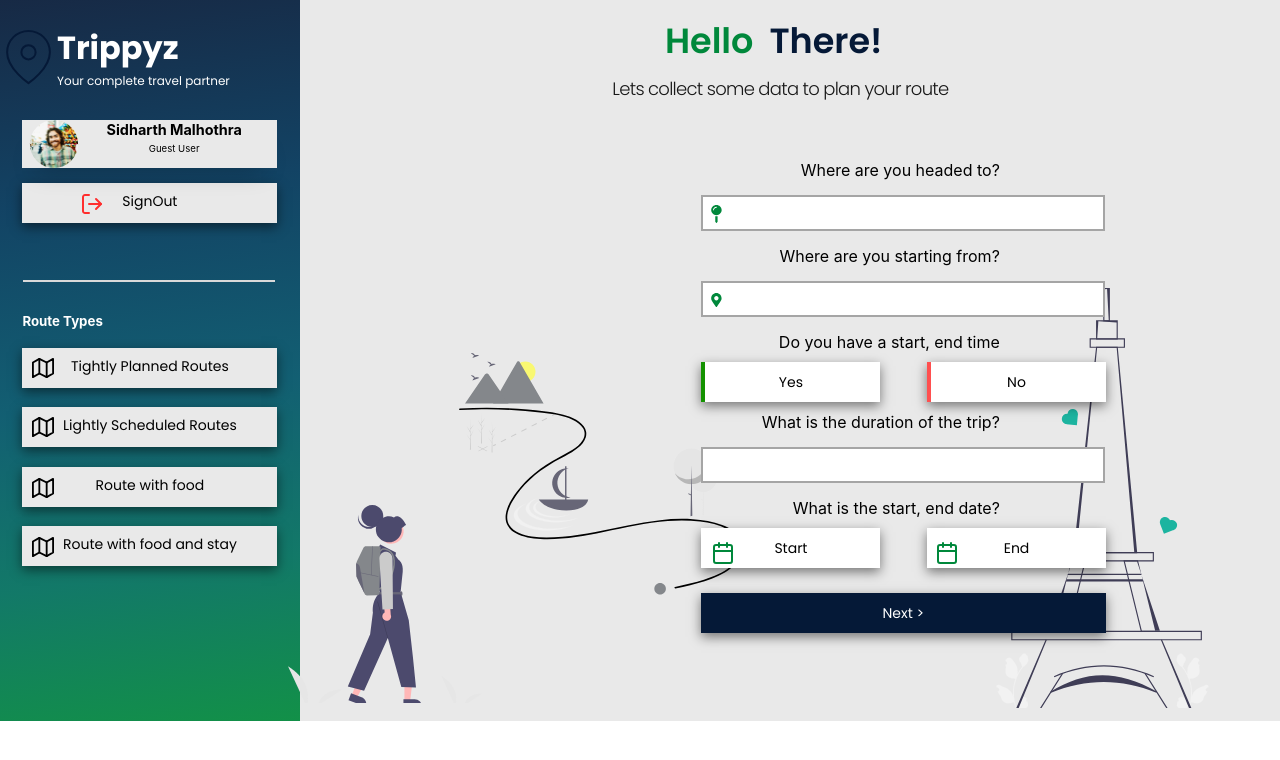
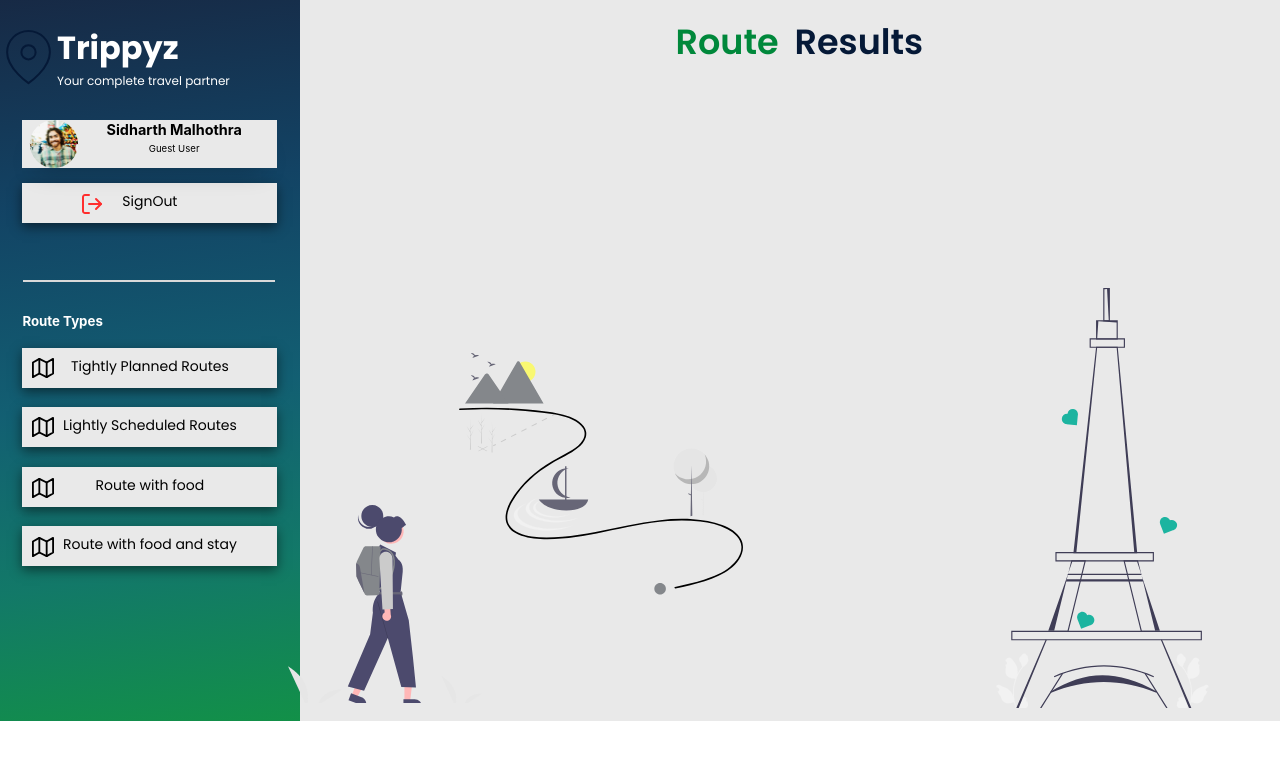
Before and after one commit to rohananilkumar/trippyz-frontend, a React (Create React App) app: page /route_results in a window 1280 px wide. Shown: the top 760 px of the page. Built offline with nearby package versions, Linux system fonts and the light colour scheme; a web font is replaced by a local one.

Commit message:
routeresults updated

```diff
--- a/src/pages/Routeresult.js
+++ b/src/pages/Routeresult.js
@@ -3,14 +3,6 @@
 import DashboardLayout from "../components/layouts/DashboardLayout"
 import Sidebar from "../components/ui/Sidebar"
 import Title from "../components/ui/Title"
-import LabelledInput from "../components/ui/LabelledInput"
-import PrimaryButton from "../components/ui/PrimaryButton"
-import calendar from "../assets/Icons/calendar.svg"
-import yes from "../assets/Icons/yes.svg"
-import no from "../assets/Icons/no.svg"
-import start from "../assets/Icons/start.svg"
-import dest from "../assets/Icons/dest.svg"
-
 
 const Details = () => {
   return (
@@ -21,69 +13,16 @@
      <Sidebar />
      <DashboardLayout/>
      <Title
-      titlefirst={"Hello"}
-      titlesec={"There!"}
-      tagLine={"Lets collect some data to plan your route"}/>
+      titlefirst={"Route"}
+      titlesec={"Results"}
+      />
 
 
 
 
-<div className={styles.buttons}>
-    <h8 className={styles.inquiry}>Where are you headed to?</h8>
-    <img src={dest} alt="destination" className={styles.dest}/>
-     <LabelledInput
-
-      onChange={(x) => {
-      console.log(x);
-     }}
-     className={styles.but}/>
-
-    <h8 className={styles.inquiry}>Where are you starting from?</h8>
-    <img src={start} alt="start" className={styles.start}/>
-    <LabelledInput
-          onChange={(x) => {
-          console.log(x);
-        }}
-        className={styles.but}/>
-    <h8 className={styles.inquiry}>Do you have a start, end time</h8>
-    <div className={styles.combine}>
-    <img src={yes} alt="yes" className={styles.yes}/>
-    <PrimaryButton
-          label={"Yes"}
-          className={styles.smallbut}/>
-    <img src={no} alt="no" className={styles.no}/>
-    <PrimaryButton
-          label={"No"}
-          className={styles.smallbut}/>
-    </div>
-    <h8 className={styles.inquiry}>What is the duration of the trip?</h8>
-    <LabelledInput
-              //label={"What is the duration of the trip?"}
-              onChange={(x) => {
-              console.log(x);
-            }}
-            className={styles.but}/>
-
-<h8 className={styles.inquiry}>What is the start, end date?</h8>
-    <div className={styles.combine}>
-    <img src={calendar} alt="calendar" className={styles.calendarstart}/>
-    <PrimaryButton
-          label={"Start"}
-          className={styles.smallbut}/>
-    <img src={calendar} alt="calendar" className={styles.calendarend}/>
-    <PrimaryButton
-          label={"End"}
-          className={styles.smallbut}/>
-    </div>
-
-    <PrimaryButton
-          label={"Next >"}
-          className={styles.next}
-          />
 
 
 
-    </div>
 
    </div>
   );
```
